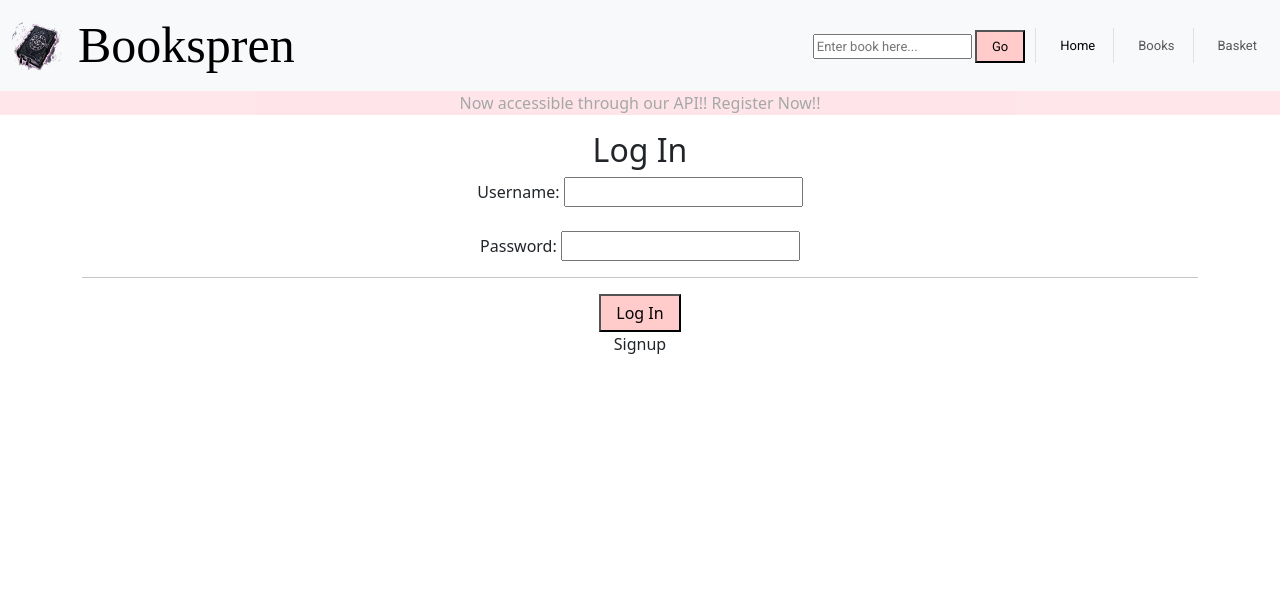
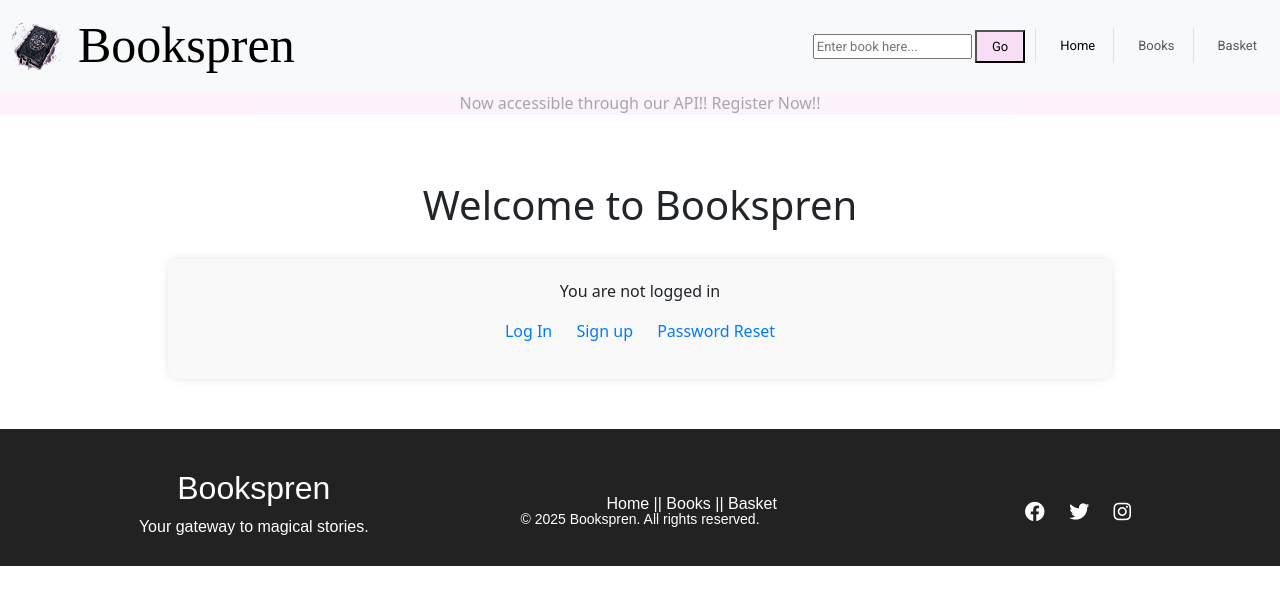
Before and after one commit to StressSpren/Book_Shop, a Django app: page / in a window 1280 px wide. Shown: the top 605 px of the page. Run offline with Django 5.2, Linux system fonts and the light colour scheme; some web fonts are replaced.

Commit message:
Design Tinkering

```diff
--- a/apps/inventory/urls.py
+++ b/apps/inventory/urls.py
@@ -3,7 +3,9 @@ from rest_framework import routers
 from . import views
 
 urlpatterns = [
-    path('', views.fetch_data, name="fetch_data"),
+    path('', views.home_view, name="home"),
+    path('home/', views.fetch_data, name="fetch_data"),
+
     path('search/', views.search_books, name="search_books"),
     path('book/<int:book_id>/', views.book_details, name='book_details'),
 ]
--- a/apps/inventory/views.py
+++ b/apps/inventory/views.py
@@ -3,8 +3,9 @@ from django.shortcuts import render, redirect
 import requests
 from .forms import CartForm
 from django.contrib.auth.decorators import login_required
-from apps.api.models import Books, Category
-
+from apps.api.models import Books, Category, Author
+from apps.cart.models import Cart
+from apps.accounts.models import CustomUser
 
 @login_required  # Ensures user must be logged in to access this view
 def fetch_data(request):
@@ -107,3 +108,28 @@ def search_books(request):
 
     # Render template with search results
     return render(request, "search.html", {"books": matches})
+
+
+
+
+def home_view(request):
+
+    books = Books.objects.all()
+    categories = Category.objects.all() # Fetch all categories from database
+    authors = Author.objects.all() # Fetch all authors from database
+    cart = Cart.objects.all()
+
+
+
+    if request.method == "POST" and "id_output" in request.POST:
+        form = CartForm(request.POST)
+        if form.is_valid():
+            cart_field = form.save(commit=False)  # Create cart object but don't save yet
+            cart_field.user_id = request.user     # Assign current user
+            cart_field.book = Books.objects.get(id=request.POST.get("id_output"))  # Get book by ID
+            cart_field.save()  # Save cart entry to database
+    else:
+        form = CartForm()  # Create empty form for GET requests
+
+
+    return render(request, 'home.html', {'books': books, 'categories': categories, 'authors': authors, 'cart': cart, 'form': form})
--- a/django_project/settings.py
+++ b/django_project/settings.py
@@ -149,7 +149,7 @@ DEFAULT_AUTO_FIELD = "django.db.models.BigAutoField"
 """ Login authorization """
 
 LOGIN_REDIRECT_URL = "home"
-LOGOUT_REDIRECT_URL = "login"
+LOGOUT_REDIRECT_URL = "home"
 AUTH_USER_MODEL = "accounts.CustomUser"
 
 
--- a/django_project/urls.py
+++ b/django_project/urls.py
@@ -21,6 +21,7 @@ from django.conf import settings
 from django.conf.urls.static import static
 from django.contrib.auth import views as auth_views
 
+
 urlpatterns = [
     path("admin/", admin.site.urls),
 
@@ -28,9 +29,10 @@ urlpatterns = [
     path("myaccounts/", include("apps.accounts.urls")),
     path("accounts/", include("django.contrib.auth.urls")),
 
-    path("", auth_views.LoginView.as_view(), name = "login"),
+    path("", include("apps.inventory.urls")),
+    path("login/", auth_views.LoginView.as_view(), name = "login"),
 
-    path("home/", TemplateView.as_view(template_name="home.html"), name="home"),
+
     path("api/", include('apps.api.urls')),
     path('inventory/', include('apps.inventory.urls')),
     path('cart/', include('apps.cart.urls')),
--- a/static/css/style.css
+++ b/static/css/style.css
@@ -52,6 +52,7 @@
     border-radius: 10px;
     box-shadow: 0 0 10px rgba(0, 0, 0, 0.1);
     display: inline-block;
+    width: 80%;
 }
 
 /* Inventory Styles */
@@ -63,7 +64,7 @@
     width: 70%;
     margin: 0 auto;
     box-shadow: inset 2px 2px 10px 2px;
-    background: rgb(255, 222, 227);
+    background: #f8dcf5e6;
 }
 
 .imglink:hover {
@@ -76,9 +77,7 @@
 .d-block{
     border-radius: 8px;
 }
-.d-block:hover {
 
-}
 
 /* Homepage Styles */
 .homepage {
@@ -113,13 +112,13 @@
 /* Button Styles */
 button {
     border-radius: 8px;
-    background-color: #ffcccb; /* pastel pink */
+    background-color: #f8dcf5e6; /* pastel pink */
     padding: 5px 15px;
     cursor: pointer;
 }
 
 button:hover {
-    background-color: #ffb6c1; /* darker pastel pink */
+    background-color: whitesmoke; /* darker pastel pink */
 }
 
 /* Carousel Styles */
@@ -145,6 +144,7 @@ button:hover {
 
 .carousel-control-prev,
 .carousel-control-next {
+    align-items: center;
     width: 30px;
     height: 100%;
     display: none;
@@ -154,7 +154,7 @@ button:hover {
 .carousel:hover .carousel-control-next {
     display: block;
     border-radius: 8px;
-    border: 2px solid black
+
 }
 
 .carousel-control-prev-icon,
@@ -184,3 +184,106 @@ button:hover {
     border: none !important;
 
 }
+
+/* HOME PAGE */
+
+.bookspren-logo{
+    width: auto;
+    height: auto;
+    background-color: lightgrey;
+    border: 10px dashed black;
+
+
+
+}
+.logo-img{
+    width: 40%;
+    height: auto;
+    object-fit: cover;
+}
+
+.title-banner{
+    background-color: #f8dcf5e6;
+    height: 100px;
+    text-align: left;
+    align-content: center;
+    padding: 20px;
+    opacity: 0.5;
+
+
+}
+.home-item-div{
+    display: flex;
+    gap: 5px;
+    box-shadow: inset 2px 2px 10px 2px;
+    padding: 10px;
+    overflow:auto;
+}
+
+.search-list{
+    text-decoration: none;
+
+}
+.search-item a{
+    text-decoration: none;
+    color: black;
+
+}
+.search-item a:hover{
+    text-decoration: underline;
+}
+
+/* Footer Styles */
+.footer {
+    background-color: #222;
+    color: white;
+    text-align: center;
+    padding: 20px 0;
+    font-family: Arial, sans-serif;
+
+}
+
+.footer-container {
+    display: flex;
+    justify-content: space-around;
+    align-items: center;
+    flex-wrap: wrap;
+    margin: auto;
+    padding: 20px;
+    height: 50px;
+}
+
+.footer-links ul {
+    list-style: none;
+    padding: 0;
+}
+
+.footer-links ul li {
+    margin: 8px 0;
+}
+
+.footer-links ul li a {
+    color: white;
+    text-decoration: none;
+    transition: 0.3s;
+}
+
+.footer-links ul li a:hover {
+    color: #f4a261;
+}
+
+.footer-social a {
+    color: white;
+    margin: 0 10px;
+    font-size: 20px;
+    transition: 0.3s;
+}
+
+.footer-social a:hover {
+    color: #f4a261;
+}
+
+.footer-bottom {
+    margin-top: 10px;
+    font-size: 14px;
+}
--- a/templates/base.html
+++ b/templates/base.html
@@ -21,6 +21,7 @@
   <link rel="preconnect" href="https://fonts.gstatic.com" crossorigin>
   <link href="https://fonts.googleapis.com/css2?family=Sassy+Frass&display=swap" rel="stylesheet">
   <link href="https://fonts.googleapis.com/css2?family=Roboto:ital,wght@0,100..900;1,100..900&display=swap" rel="stylesheet">
+  <link rel="stylesheet" href="https://cdnjs.cloudflare.com/ajax/libs/font-awesome/6.0.0/css/all.min.css">
 
   <!-- JavaScript -->
   <script src="{% static 'js/script.js' %}" defer></script>
@@ -60,7 +61,7 @@
   </nav>
 
   <!-- Announcement Banner -->
-  <div class="container-fluid" style="text-align: center; background-color:pink; opacity: 40%;">
+  <div class="container-fluid" style="text-align: center; background-color:#f8dcf5e6; opacity: 40%;">
     <p>Now accessible through our API!! Register Now!!</p>
   </div>
 
@@ -73,5 +74,6 @@
   <!-- Bootstrap JavaScript Bundle -->
   <script src="https://cdn.jsdelivr.net/npm/bootstrap@5.3.3/dist/js/bootstrap.bundle.min.js" integrity="sha384-YvpcrYf0tY3lHB60NNkmXc5s9fDVZLESaAA55NDzOxhy9GkcIdslK1eN7N6jIeHz" crossorigin="anonymous"></script>
 </body>
+{%include 'footer.html'%}
 
 </html>
--- /dev/null
+++ b/templates/footer.html
@@ -0,0 +1,28 @@
+
+
+<footer class="footer">
+    <div class="footer-container">
+        <div class="footer-logo">
+            <h2>Bookspren</h2>
+            <p>Your gateway to magical stories.</p>
+        </div>
+
+        <div class="footer-links">
+            <ul style="display: flex;">
+                <li><a href="{% url 'home' %}">Home |</a></li>
+                <li><a href="{% url 'fetch_data' %}">| Books |</a></li>
+                <li><a href="{% url 'cart' %}">| Basket</a></li>
+            </ul>
+        </div>
+
+        <div class="footer-social">
+            <a href="https://facebook.com" target="_blank"><i class="fab fa-facebook"></i></a>
+            <a href="https://twitter.com" target="_blank"><i class="fab fa-twitter"></i></a>
+            <a href="https://instagram.com" target="_blank"><i class="fab fa-instagram"></i></a>
+        </div>
+    </div>
+
+    <div class="footer-bottom">
+        <p>&copy; {% now "Y" %} Bookspren. All rights reserved.</p>
+    </div>
+</footer>
--- a/templates/home.html
+++ b/templates/home.html
@@ -6,8 +6,88 @@
 <div class="homepage">
   <div class="welcome-section">
     {% if user.is_authenticated %}
-      <h1>Welcome back, {{ user.username }}!</h1>
-      <p>We're glad to see you again.</p>
+
+
+      <div class="bookspren-logo">
+        <img class="logo-img" src="{% static 'images/pic2_edited.png' %}" alt="Bookspren Logo">
+      </div>
+      <hr>
+      <h1>Welcome, {{ user.username.title }}!</h1>
+      <hr>
+
+      <div class="title-banner">
+        <h1>In the Basket</h1>
+      </div>
+      <div class="home-item-div">
+        {% for bk in cart %}
+          {%if request.user.username == bk.user_id.username %}
+            <div class="book-card">
+            <img src="{{ bk.book.cover_image.url }}" alt="{{ bk.book.title }}" style="width: 100px; height: 150px;">
+            <p>{{ bk.book.price }}</p>
+        </div>
+        {% endif %}
+        {% endfor %}
+      </div>
+
+      <div class="title-banner">
+        <h1>Almost Gone!</h1>
+      </div>
+      <div class="home-item-div">
+        {% for book in books %}
+          {% if book.stock <= 12 %}
+            <div class="book-card">
+              <img src="{{ book.cover_image.url }}" alt="{{ book.title }}" style="width: 100px; height: 150px;">
+              <p>{{ book.price }}</p>
+              <form method="POST">
+                {% csrf_token %}
+                <input type="hidden" name="id_output" value="{{ book.id }}">
+                <button type="submit" class="button">Add to Basket</button>
+              </form>
+            </div>
+            {% endif %}
+        {% endfor %}
+      </div>
+
+      <div class="title-banner">
+        <h1>Sale!</h1>
+      </div>
+      <div class="home-item-div">
+        {% for book in books %}
+          {% if book.stock > 12 %}
+            <div class="book-card">
+              <img src="{{ book.cover_image.url }}" alt="{{ book.title }}" style="width: 100px; height: 150px;">
+              <p>{{ book.price }}</p>
+              <form method="POST">
+                {% csrf_token %}
+                <input type="hidden" name="id_output" value="{{ book.id }}">
+                <button type="submit" class="button">Add to Basket</button>
+              </form>
+            </div>
+            {% endif %}
+        {% endfor %}
+      </div>
+
+      <div class="title-banner">
+        <h1>Under £10!</h1>
+      </div>
+      <div class="home-item-div">
+      {% for book in books %}
+          {% if book.price <= 10 %}
+            <div class="book-card">
+              <img src="{{ book.cover_image.url }}" alt="{{ book.title }}" style="width: 100px; height: 150px;">
+              <p>£{{ book.price }}</p>
+              <form method="POST">
+                {% csrf_token %}
+                <input type="hidden" name="id_output" value="{{ book.id }}">
+                <button type="submit" class="button">Add to Basket</button>
+              </form>
+            </div>
+            {% endif %}
+        {% endfor %}
+      </div>
+
+
+
     {% else %}
       <h1>Welcome to Bookspren</h1>
 
```
Also changed, not shown: apps/inventory/templates/index.html (+4 -4 lines), apps/inventory/templates/search.html (+10 -9 lines), db.sqlite3.
